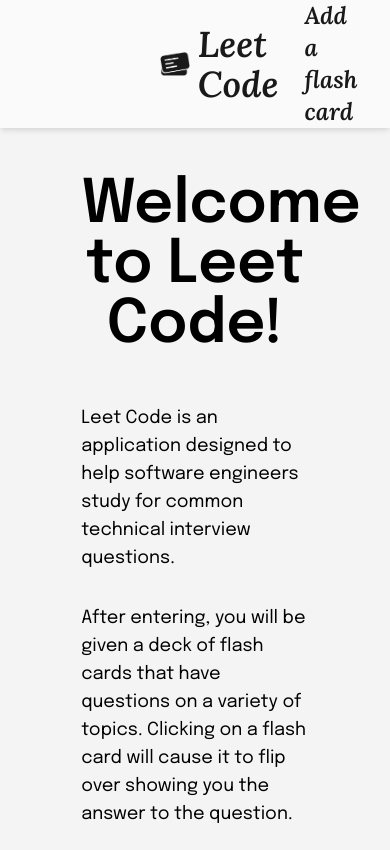
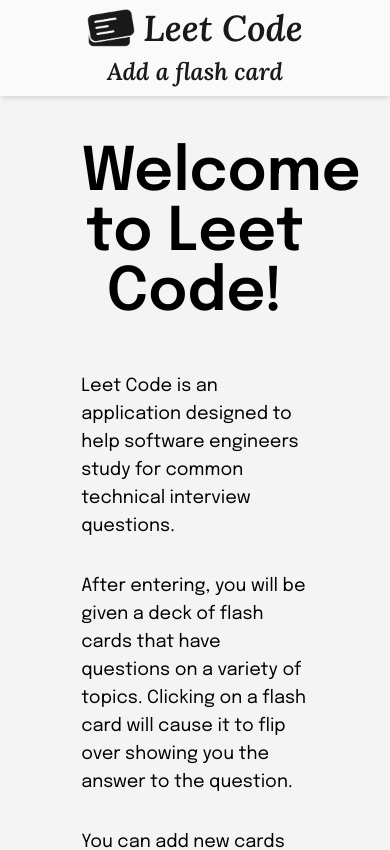
Before and after one commit to alexmkio/leet-cards, a Next.js app: page / in a window 390 px wide. Shown: the top 850 px of the page. Built offline with nearby package versions, Linux system fonts and the light colour scheme; no server answers.

Commit message:
Add responsivity to header

```diff
--- a/components/Header.tsx
+++ b/components/Header.tsx
@@ -20,23 +20,23 @@ export default function Header() {
   let logo
   if (router.pathname === "/") {
     logo =
-      <div className="flex items-center">
+      <div className="flex items-center pb-2 md:pb-0">
         {appLogo}
-        <h1 className="font-header text-4xl md:text-5xl p-2 md:p-4">Leet Code</h1>
+        <h1 className="font-header text-4xl md:text-5xl pl-2 md:pl-4">Leet Code</h1>
       </div>
   } else {
     logo =
       <Link href='/'>
         <a>
-          <div className="flex items-center transition duration-300 ease-in-out hover:text-red-500">
+          <div className="flex items-center pb-2 md:pb-0 transition duration-300 ease-in-out hover:text-red-500">
             {appLogo}
-            <h1 className="font-header text-4xl md:text-5xl p-2 md:p-4">Leet Code</h1>
+            <h1 className="font-header text-4xl md:text-5xl pl-2 md:pl-4">Leet Code</h1>
           </div>
         </a>
       </Link>
   }
   return (
-    <header className="flex justify-between items-center px-40 bg-gray-50 shadow-md sticky top-0 z-50 opacity-90">
+    <header className="flex flex-col p-2 md:p-4 md:flex-row md:justify-between md:px-40 items-center bg-gray-50 shadow-md sticky top-0 z-50 opacity-90">
       {logo}
       <Link href='/add'>
         <a>
```
